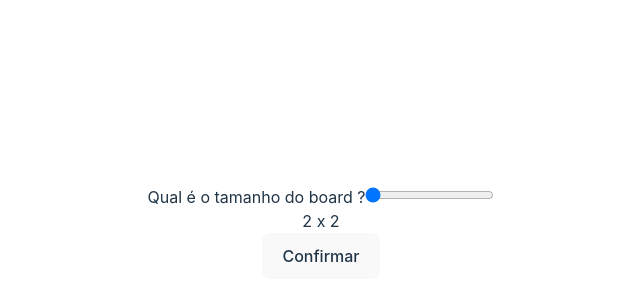
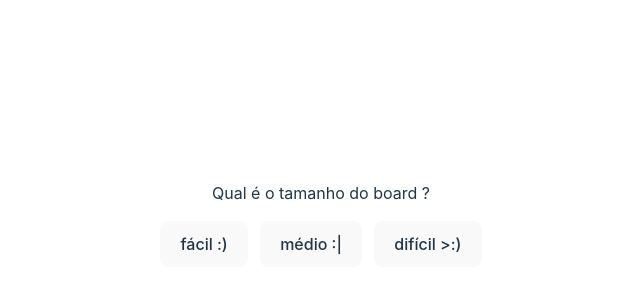
Before and after one commit to matheusaragaofs/react-challenges, a React (Vite) app in the folder memory-game/: page / in a window 1280 px wide. Shown: the part 168-468 px from the top of the page, without its empty margins (319-959 px from the left). Built offline with nearby package versions, Linux system fonts and the light colour scheme.

Commit message:
making progress, adding the cover bg to not see the emojis

```diff
--- a/memory-game/src/App.jsx
+++ b/memory-game/src/App.jsx
@@ -10,19 +10,28 @@ function App() {
     return (
       <div>
         Qual é o tamanho do board ?
-        <input
-          onChange={(e) => {
-            setBoardSize(Number(e.target.value));
-          }}
-          min={2}
-          max={7}
-          defaultValue={2}
-          type='range'
-        />
-        <div>
-          {boardSize} x {boardSize}
+        <div className="space-x-3 py-4">
+          <button
+            onClick={() => {
+              setBoardSize(4);
+              setConfirmSize(true);
+            }}
+          >
+            {"fácil :) "}
+          </button>
+          <button
+            onClick={() => {
+              setBoardSize(6);
+              setConfirmSize(true);
+            }}
+          >
+            {"médio :| "}
+          </button>
+          <button    onClick={() => {
+              setBoardSize(9);
+              setConfirmSize(true);
+            }}>{"difícil >:) "}</button>
         </div>
-        <button onClick={() =>  setConfirmSize(true)}>Confirmar</button>
       </div>
     );
   return <Board boardSize={boardSize} />;
--- a/memory-game/src/components/Board.jsx
+++ b/memory-game/src/components/Board.jsx
@@ -1,29 +1,63 @@
-import React from "react";
+import React, { useEffect, useState } from "react";
 import { boardSizes } from "../boardSizes";
 import { getColsRows } from "../helpers/cols-rows";
 import { getDiffEmojis } from "../helpers/emojis";
+
 export const Board = ({ boardSize }) => {
+  const [selectedCards, setSelectedCards] = useState([]);
+  const [theBoard, settheBoard] = useState();
+
+  useEffect(() => {
     let board = new Array(boardSize).fill("").map((e, index) => {
       return new Array(boardSize).fill(1);
     });
 
-  const pbi = boardSizes[boardSize];
-  board.forEach((col, indexCol) => {
-    col.forEach((_, indexRow) => {
+    if (board) {
+      board?.forEach((col, indexCol) => {
+        col?.forEach((_, indexRow) => {
           const { row, col } = getColsRows(pbi);
           board[row][col] = getDiffEmojis({ board, boardSize });
         });
       });
+    }
 
+    settheBoard(board);
+  }, []);
+  const handleSelectedCards = (emoji) => {
+    if (!emoji && selectedCards[0] == selectedCards[1]) return
+
+    const [currentEmoji, index1CurrEmoji, index2CurrEmoji] = emoji.split("-");
+    const coordCurrentEmoji = `${index1CurrEmoji}-${index2CurrEmoji}`
+
+    const repeatedEmoji =  selectedCards.find((card) => {
+      const [findEmoji, index1FindEmoji, index2FindEmoji] = card.split("-");
+      const coordFindEmoji = `${index1FindEmoji}-${index2FindEmoji}`
+      return ((findEmoji == currentEmoji) && (coordCurrentEmoji !== coordFindEmoji) )
+    });
+    console.log('repeatedEmoji:', repeatedEmoji)
+
+    if (selectedCards.length == 2) {
+      console.log("selectedCards 1:", selectedCards);
+      return setSelectedCards([]);
+    }
+    setSelectedCards([...selectedCards, emoji]);
+    if (repeatedEmoji) return (alert('achou!!'))
+    console.log("selectedCards: 2", selectedCards);
+  };
+  const pbi = boardSizes[boardSize];
   return (
     <div className="App">
-      {board?.map((col, i1) => (
+      {theBoard?.map((col, i1) => (
         <div key={i1} className="flex ">
           {col.map((row, i2) => (
             <div
+              onClick={() => handleSelectedCards(`${row}-${i1}-${i2}`)}
               key={i2}
-              className=" flex items-center select-none justify-center w-10 h-10  bg-white/20 m-1 hover:scale-110 transition-all duration-150  hover:bg-blue-300 cursor-pointer"
+              className="relative overflow-clip flex items-center select-none justify-center w-10 h-10  bg-white/20 m-1 hover:scale-110 transition-all duration-150  hover:bg-blue-300 cursor-pointer"
             >
+              {!selectedCards.includes(`${row}-${i1}-${i2}`) && (
+                <div className="bg-red-400 absolute h-full w-full" />
+              )}
               {row}
             </div>
           ))}
--- a/memory-game/src/helpers/emojis.js
+++ b/memory-game/src/helpers/emojis.js
@@ -3,15 +3,15 @@ import { emojisLength, getEmoji } from "../emojis";
 let newCurrEmoji = getEmoji()
 export const getDiffEmojis = ({ board, boardSize }) => {
   if (boardSize ** 2 > emojisLength) return;
-  const emojiOccurrency = getOccurencesOfEmoji(board.flat(), newCurrEmoji);
+  const emojiOccurrency = getOccurencesOfEmoji(board?.flat(), newCurrEmoji);
 
   if (emojiOccurrency == 2) {
     newCurrEmoji = getEmoji();
-    if (board.flat().includes(newCurrEmoji)) getDiffEmojis(board);
+    if (board?.flat().includes(newCurrEmoji)) getDiffEmojis(board);
 
     return newCurrEmoji;
   }
   return newCurrEmoji;
 };
 export const getOccurencesOfEmoji = (array, emoji) =>
-  array.filter((el) => el == emoji).length;
+  array?.filter((el) => el == emoji)?.length;
```
Lines whose indentation alone changed are shown as unchanged.
